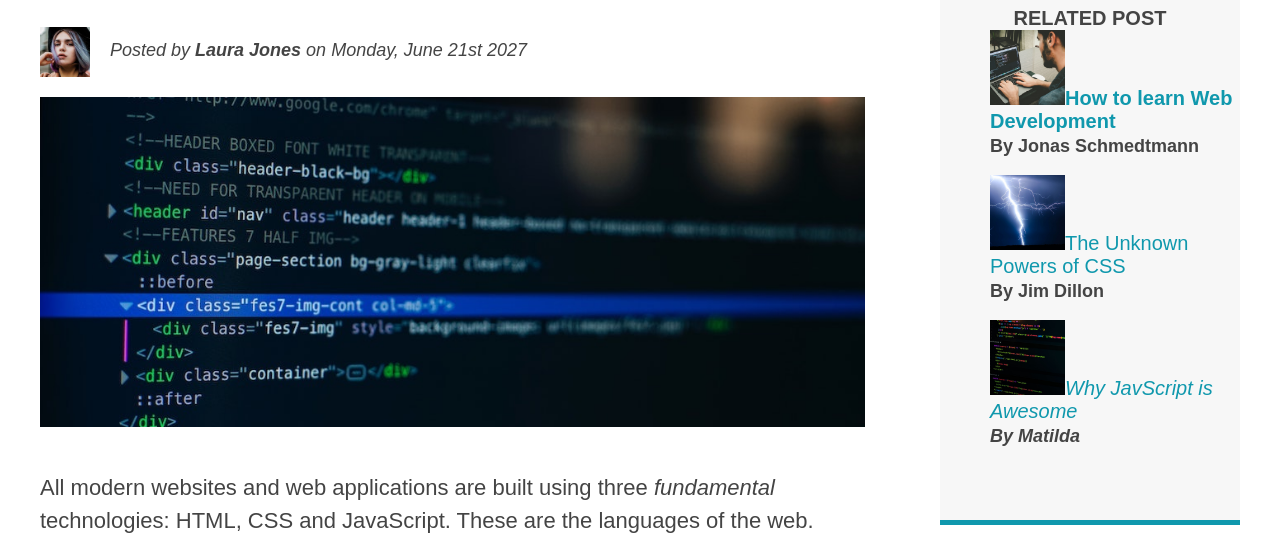
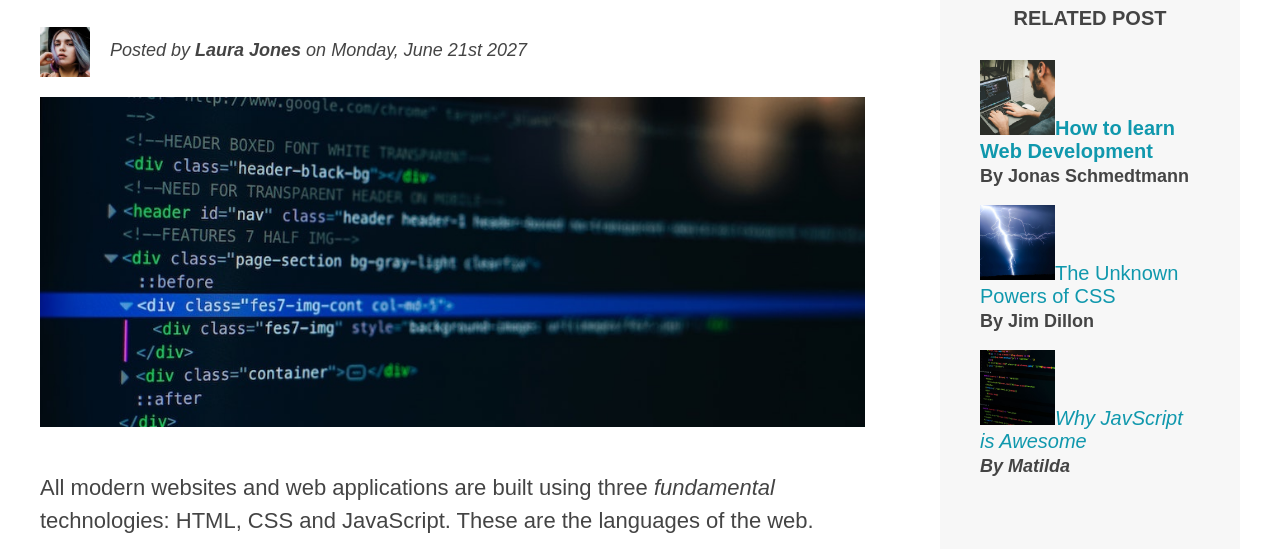
Before and after one commit to profpoochie/building_responsive_site, a plain HTML site: page 03-CSS-Fundamentals/index.html in a window 1280 px wide. Shown: the part 189-738 px from the top of the page. Drawn offline with Linux system fonts and the light colour scheme.

Commit message:
box-sizing:border-box

```diff
--- a/03-CSS-Fundamentals/style.css
+++ b/03-CSS-Fundamentals/style.css
@@ -1,6 +1,7 @@
 * {
   margin: 0;
   padding: 0;
+  box-sizing: border-box;
 }
 
 /* PAGE SECTIONS */
@@ -46,10 +47,7 @@ aside {
   background-color: #f7f7f7;
   border-top: 5px solid #1098ad;
   border-bottom: 5px solid #1098ad;
-  /* padding-top: 50px;
-  padding-bottom: 50px; */
-  padding: 50px 0;
-  width: 500px;
+  padding: 50px 40px;
 }
 
 /* SMALLER ELEMENTS */
@@ -81,6 +79,7 @@ h4 {
   font-size: 20px;
   text-transform: uppercase;
   text-align: center;
+  margin-bottom: 30px;
 }
 
 p {
@@ -134,6 +133,7 @@ li:last-child {
 
 .related {
   list-style: none;
+  margin-left: 0;
 }
 
 body {
```
